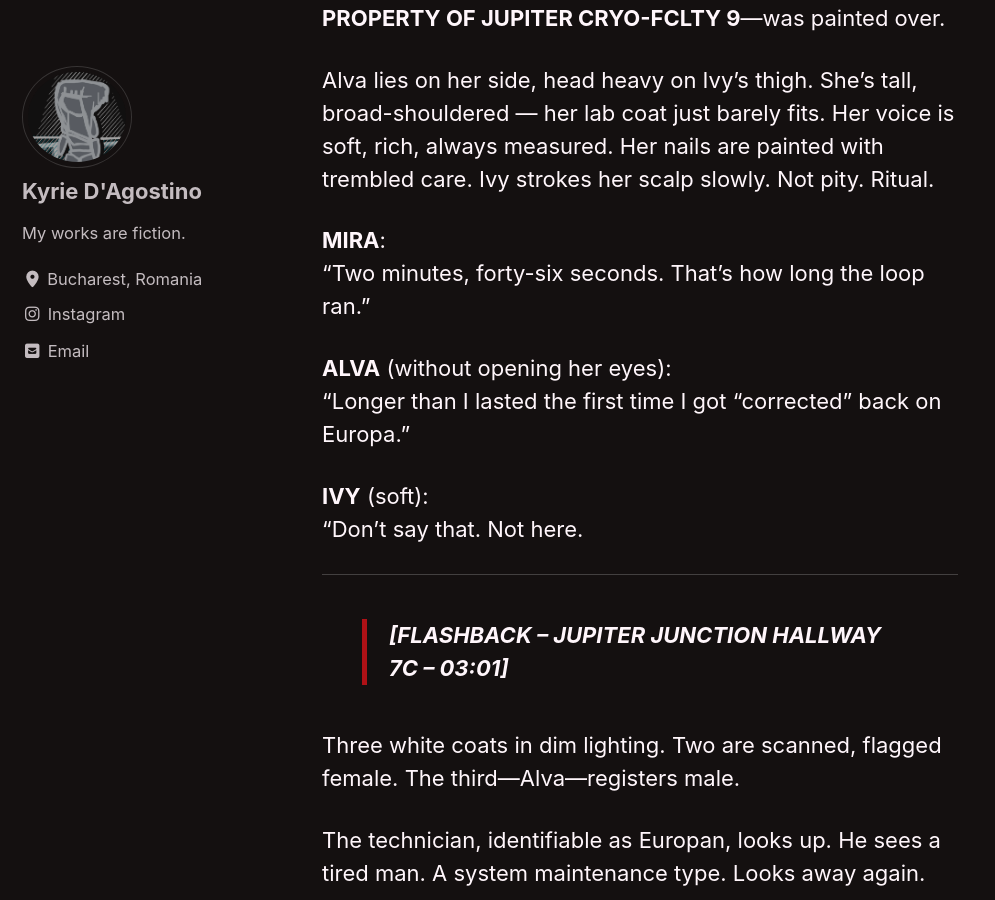
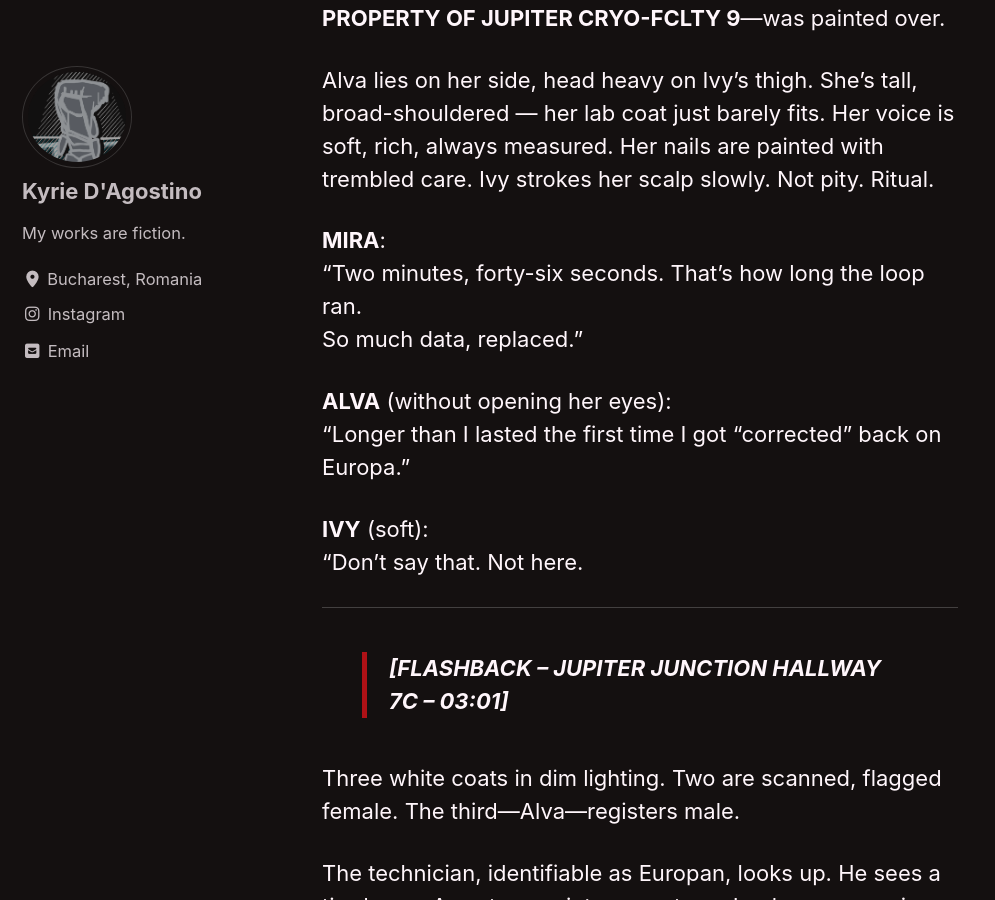
Before and after one commit to kyrie-edelweiss/edelweiss-archive, a Jekyll site: the page built from _pages/red-king.md, in a window 1280 px wide and 900 px high, scrolled down 91743 px. Shown: the whole window, without its empty margins (0-995 px from the left). Built offline with Jekyll 4.4.1, drawn with Linux system fonts in a browser that asks for light colours; cached includes are drawn as plain includes; our own code applies the rules of GitHub Pages for plain Markdown files.

Commit message:
Update red-king.md

```diff
--- a/_pages/red-king.md
+++ b/_pages/red-king.md
@@ -1967,7 +1967,8 @@ A singular cryopod buzzed with reappropriated power, jury-rigged into a low-watt
 Alva lies on her side, head heavy on Ivy’s thigh. She's tall, broad-shouldered — her lab coat just barely fits. Her voice is soft, rich, always measured. Her nails are painted with trembled care. Ivy strokes her scalp slowly. Not pity. Ritual.
 
 **MIRA**:
-"Two minutes, forty-six seconds. That’s how long the loop ran."
+"Two minutes, forty-six seconds. That’s how long the loop ran.
+So much data, replaced."
 
 **ALVA** (without opening her eyes):
 "Longer than I lasted the first time I got "corrected" back on Europa."
```
